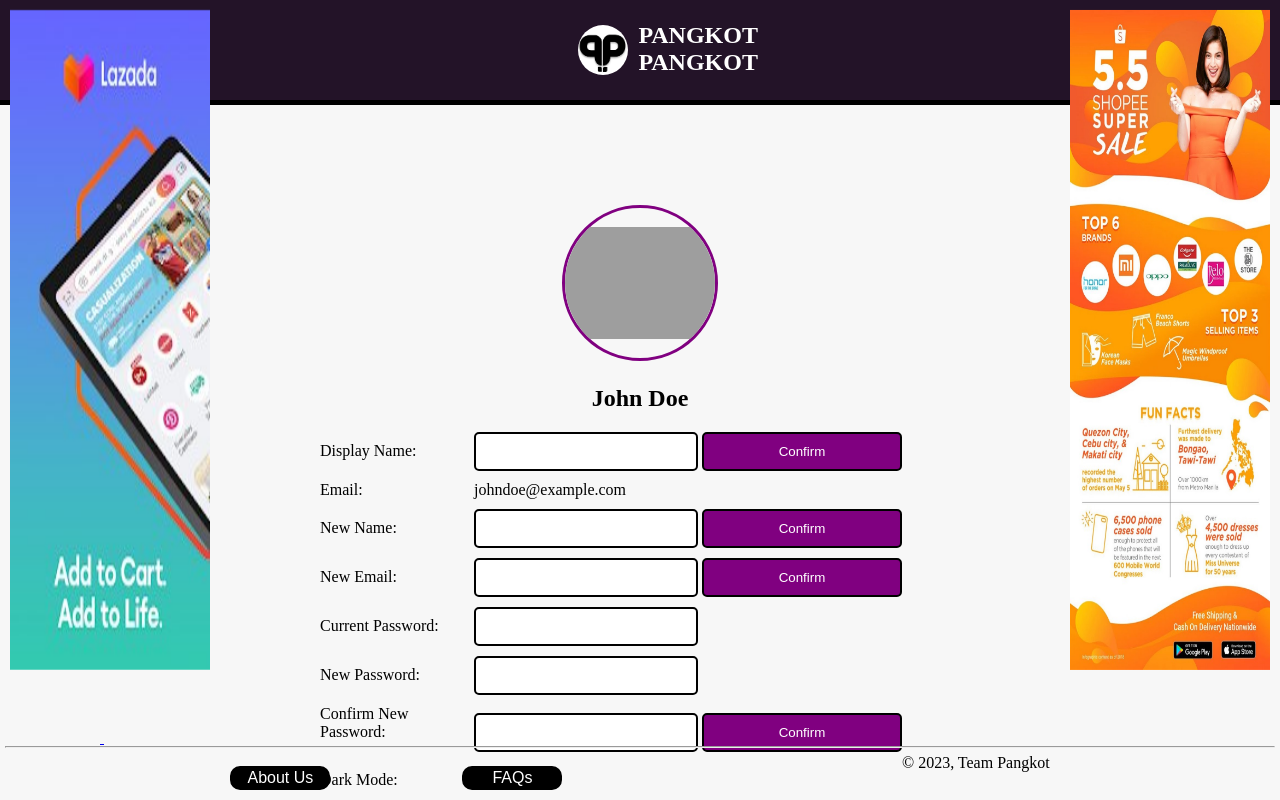
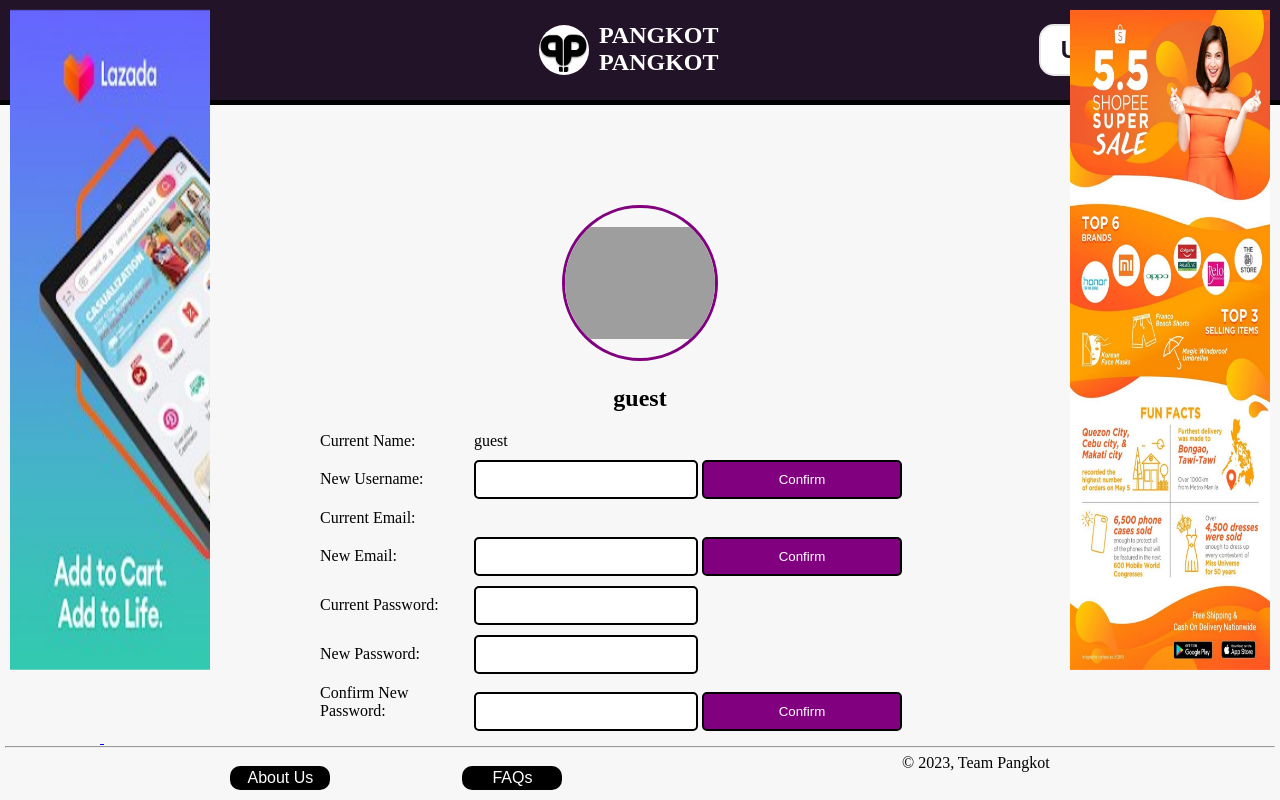
Before and after one commit to Pawmsdayl/Pangkot-pangkot, a PHP site: page /settings.php in a window 1280 px wide. Run offline with PHP 8.4, Linux system fonts and the light colour scheme; grey boxes are pictures that could not be loaded.

Commit message:
basta damo na ubra ko di

```diff
--- a/Pangkot-pangkot/dbConnector.php
+++ b/Pangkot-pangkot/dbConnector.php
@@ -55,9 +55,9 @@
         $sql = "CREATE TABLE account (
                     account_id INT(9) UNSIGNED AUTO_INCREMENT PRIMARY KEY,
                     username VARCHAR(30) NOT NULL,
-                    account_password VARCHAR(30) NOT NULL,
+                    account_password VARCHAR(30),
                     email VARCHAR(50),
-                    avatar_id INT(2) UNSIGNED,
+                    avatar_id INT(2) UNSIGNED DEFAULT 1,
                         CONSTRAINT fk_account_avatar_id
                         FOREIGN KEY (avatar_id) REFERENCES avatar(avatar_id)
                 )";
@@ -66,9 +66,10 @@
             echo "Error creating table" . $conn->error;
         }
 
-        $sql = "INSERT INTO account (username, account_password, email, avatar_id)
+        $sql = "INSERT INTO account (username, account_password, email)
                 VALUES
-                    ('admin', 'admin', 'pdcordero@up.edu.ph', 1);";
+                    ('admin', 'admin', 'pdcordero@up.edu.ph'),
+                    ('guest', NULL, NULL);";
         $request = $conn->query($sql);
         if ($request === FALSE) {
             echo "Error inserting data" . $conn->error;
@@ -222,4 +223,15 @@
             echo "Error creating table" . $conn->error;
         }
     }
+
+    if (session_status() === PHP_SESSION_NONE) {
+        session_start();
+    }
+
+    if (isset($_SESSION['account_id']) === FALSE) {
+        $_SESSION['account_id'] = 2;
+        $_SESSION['username'] = "guest";
+        $_SESSION['email'] = NULL;
+        $_SESSION['avatar_path'] = "Images/Avatar/avatar1.png";
+    }
 ?>
--- /dev/null
+++ b/Pangkot-pangkot/dbSettingsName.php
@@ -0,0 +1,4 @@
+<?php
+    include 'dbConnector.php';
+
+?>
--- a/Pangkot-pangkot/forgot_password.php
+++ b/Pangkot-pangkot/forgot_password.php
@@ -9,7 +9,7 @@
         include 'commonHead.php'
     ?>
 
-    <link rel="stylesheet" href="forgot-password.css">
+    <link rel="stylesheet" href="style/forgot-password.css">
 </head>
 
 <body>
--- a/Pangkot-pangkot/header.php
+++ b/Pangkot-pangkot/header.php
@@ -1,6 +1,14 @@
 <?php
+
+    if ($_SESSION['account_id'] == 2) {
+        $logbutton = "<a href=\"login.php\">Login</a>";
+        $settings = "";
+    } else {
+        $logbutton = "<a href=\"dbLogout.php\">Logout</a>";
+        $settings = "<a href=\"settings.php\">Settings</a>";
+    }
+
     echo
-
     '<header>
         <div id="burgerNav" class="burgerNav">
             <a href="javascript:void(0)" class="closeBurger" onclick="closeBurger()">&times;</a>
@@ -26,10 +34,9 @@
         <div class="user-profile">
             <button class="user-profile-button">User Profile</button>
             <div class="user-content">
-                <a href="login.php">Login</a>
+                '. $logbutton. '
                 <a href="signup.php">Sign Up</a>
-                <a href="settings.php">Settings</a>
-
+                '. $settings. '
             </div>
         </div>
     </header>';
--- a/Pangkot-pangkot/settings.php
+++ b/Pangkot-pangkot/settings.php
@@ -14,7 +14,10 @@
     <?php
         include 'header.php';
         include 'ads.php';
+        $username = $_SESSION['username'];
+        $email = $_SESSION['email'];
     ?>
+
 
     <div class="settings-container">
         <div class="profile-info">
@@ -22,44 +25,45 @@
                 <img src="images/profile.png" alt="Profile Picture">
             </div>
             <div class="profile-name-section">
-          <h2>John Doe</h2>
+                <h2> <?php echo $username; ?></h2>
             </div>
         </div>
         <div class="settings-info">
+            <form action="dbSettingsName.php" method="post">
+                <div class="email-section">
+                    <label for="username">Current Name:</label>
+                    <span> <?php echo $username; ?></span>
+                </div>
                 <div class="display-name-section">
-          <label for="display-name">Display Name:</label>
-          <input type="text" id="display-name" name="display-name">
-          <button type="button">Confirm</button>
+                    <label for="display-name">New Username:</label>
+                    <input type="text" id="display-name" name="new_username">
+                    <button type="submit">Confirm</button>
                 </div>
+            </form>
+            <form action="dbSettingsEmail.php" method="post">
                 <div class="email-section">
-          <label for="email">Email:</label>
-          <span>johndoe@example.com</span>
-        </div>
-        <div class="change-name-section">
-          <label for="new-name">New Name:</label>
-          <input type="text" id="new-name" name="new-name">
-          <button type="button">Confirm</button>
+                    <label for="email">Current Email:</label>
+                    <span> <?php echo $email; ?></span>
                 </div>
                 <div class="change-email-section">
                     <label for="new-email">New Email:</label>
-          <input type="email" id="new-email" name="new-email">
-          <button type="button">Confirm</button>
+                    <input type="email" id="new-email" name="new_email">
+                    <button type="submit">Confirm</button>
                 </div>
+            </form>
+            <form action="dbSettingsPassword.php" method="post">
                 <div class="change-password-section">
                     <label for="current-password">Current Password:</label>
-          <input type="password" id="current-password" name="current-password">
+                    <input type="password" id="current-password" name="current_password">
                     <br>
                     <label for="new-password">New Password:</label>
-          <input type="password" id="new-password" name="new-password">
+                    <input type="password" id="new-password" name="new_password">
                     <br>
                     <label for="confirm-password">Confirm New Password:</label>
-          <input type="password" id="confirm-password" name="confirm-password">
-          <button type="button">Confirm</button>
+                    <input type="password" id="confirm-password" name="confirm_password">
+                    <button type="submit">Confirm</button>
                 </div>
-        <div class="dark-mode-section">
-          <label for="dark-mode">Dark Mode:</label>
-          <input type="checkbox" id="dark-mode" name="dark-mode">
-        </div>
+            </form>
         </div>
     </div>
 
@@ -67,4 +71,14 @@
         include 'footer.php';
     ?>
 </body>
+
+<?php
+    if (isset($_GET['error'])) {
+        echo "<script>alert('". $_GET['error']. "')</script>";
+    }
+
+    if (isset($_GET['success'])) {
+        echo "<script>alert('". $_GET['success']. "')</script>";
+    }
+?>
 </html>
--- a/Pangkot-pangkot/style/header.css
+++ b/Pangkot-pangkot/style/header.css
@@ -106,6 +106,7 @@ header {
   text-decoration: none;
   text-transform: uppercase;
   font-weight: bold;
+  font-size: 24px;
 }
 
 .user-profile-button:hover {
--- a/Pangkot-pangkot/style/login.css
+++ b/Pangkot-pangkot/style/login.css
@@ -38,7 +38,7 @@ body {
 
 .form-group {
   position: relative;
-  margin-bottom: 20px;
+  margin-bottom: 35px;
 }
 
 .form-group input {
```
Also changed, not shown: Pangkot-pangkot/dbLogin.php (added, +64 -0 lines), Pangkot-pangkot/dbLogout.php (added, +7 -0 lines), Pangkot-pangkot/dbSignup.php (+19 -15 lines), Pangkot-pangkot/login.php (+24 -5 lines). Lines whose indentation alone changed are shown as unchanged.
